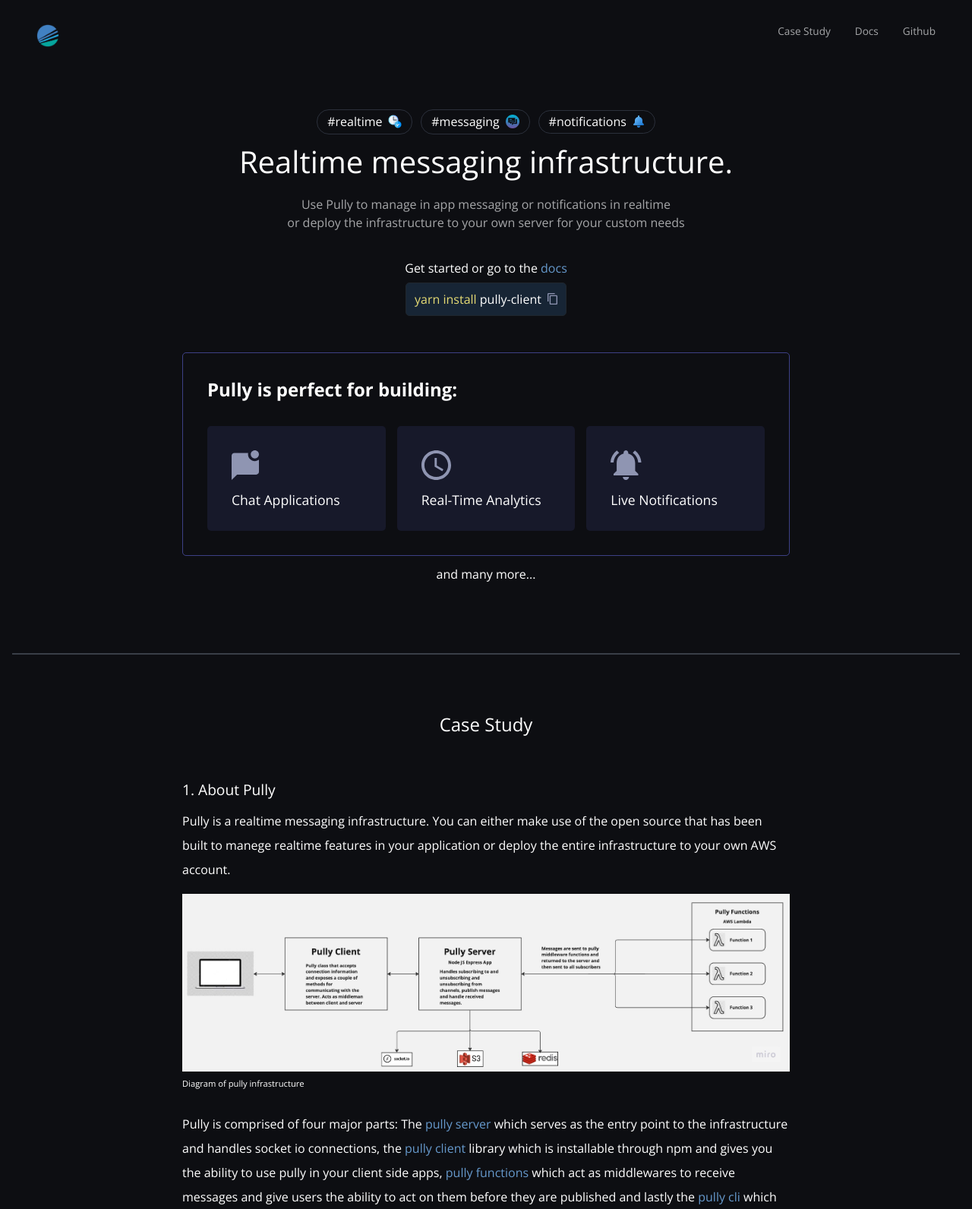
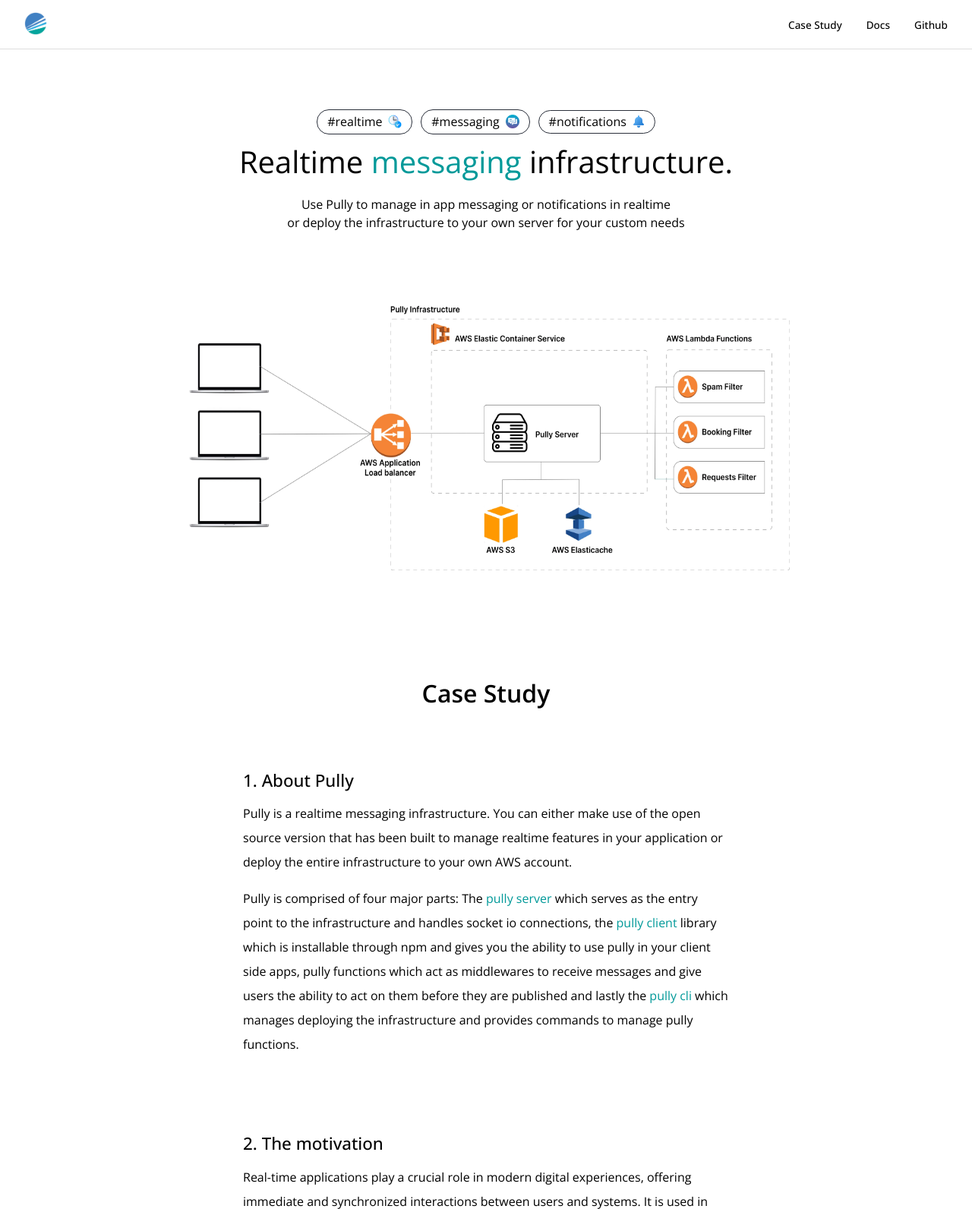
Before and after one commit to Pully-Infra/pully-landing, a plain HTML site: page index.html in a window 1280 px wide. Shown: the top 1592 px of the page at 76% size. Drawn offline with nearby package versions, Linux system fonts and the light colour scheme.

Commit message:
setup base layout for case study

```diff
--- a/index.html
+++ b/index.html
@@ -16,14 +16,15 @@
 
 <body>
     <main>
-        <nav class="pully-nav">
+        <nav>
+            <div class="pully-nav">
                 <div class="logo">
                     <img src="./images/pully.png" width="30px" height="30px" />
                 </div>
                 <div class="links">
                     <ul>
                         <li>
-                        <a href="case-study.html">Case Study</a>
+                            <a href="#case-main">Case Study</a>
                         </li>
                         <li>
                             <a href="https://temporal-stork-160.notion.site/Pully-Documentation-f92390662f9c41e0ae0c2308d3d190b4"
@@ -34,6 +35,7 @@
                         </li>
                     </ul>
                 </div>
+            </div>
         </nav>
         <section class="pully-header">
             <div class="tags">
@@ -42,10 +44,10 @@
                 <span class="notif">#notifications <img src="./images/notification.png" width="16px"
                         height="16px" /></span>
             </div>
-            <p class="main-text">Realtime messaging infrastructure.</p>
+            <p class="main-text">Realtime <span style="color: #009999;">messaging</span> infrastructure.</p>
             <p class="sub-text">Use Pully to manage in app messaging or notifications in realtime <br /> or deploy the
                 infrastructure to your own server for your custom needs</p>
-            <div class="get-started">
+            <!-- <div class="get-started">
                 <p>Get started or go to the <a
                         href="https://temporal-stork-160.notion.site/Pully-Documentation-f92390662f9c41e0ae0c2308d3d190b4"
                         target="_blank" style="color: #6699cc">docs</a></p>
@@ -59,77 +61,86 @@
                         <img src="./images/copy.svg" onclick="copyToClipboard('yarn install pully-client');" />
                     </div>
                 </div>
-            </div>
+            </div> -->
         </section>
-        <section class="pully-use">
-            <div class="pully-use-block-main container">
-                <p class="main-block-text">Pully is perfect for building:</p>
-                <div class="pully-use-block">
-                    <div class="use-case">
-                        <img src="./images/chat.svg" />
-                        <p>Chat Applications</p>
-                    </div>
-                    <div class="use-case">
-                        <img src="./images/realtime.svg" />
-                        <p>Real-Time Analytics</p>
-                    </div>
-                    <div class="use-case">
-                        <img src="./images/notification.svg" />
-                        <p>Live Notifications</p>
-                    </div>
-                </div>
-            </div>
-            <p class="many-more">and many more...</p>
+        <section class="header-img container">
+            <img src="./images/header.webp" width="100%" height="350rem" />
         </section>
-        <hr style="margin-top: 6rem; border: 1px solid #393e47; height: 1px;" />
-        <section class="pully-case-study container">
+        <section class="case-study">
+            <aside class="case-aside">
+                <ul>
+                    <li data-id="case-1">
+                        <span class="dot"></span>
+                        <a href="#case-1">About Pully</a>
+                    </li>
+                    <li data-id="case-2">
+                        <span class="dot"></span>
+                        <a href="#case-2">The motivation</a>
+                    </li>
+                    <li data-id="case-3">
+                        <span class="dot"></span>
+                        <a href="#case-3">How is realtime implemented</a>
+                    </li>
+                    <li data-id="case-3" class="sub-li">
+                        <span class="dot"></span>
+                        <a href="#case-3-1">Data Transfer Pattern: HTTP Requests</a>
+                    </li>
+                </ul>
+            </aside>
+            <div id="case-main" class="case-main container-fluid">
                 <h3>Case Study</h3>
-            <div>
+                <div id="case-1">
                     <h4>1. About Pully</h4>
-                <p>Pully is a realtime messaging infrastructure. You can either make use of the open source that has
-                    been
-                    built to manege realtime features
-                    in your application or deploy the entire infrastructure to your own AWS account.
+                    <p>Pully is a realtime messaging infrastructure. You can either make use of the open source version
+                        that has
+                        been built to manage realtime features in your application or deploy the entire infrastructure
+                        to your own AWS account.
                     </p>
-                <img src="./images/pully-infra.jpg" width="100%" />
-                <span style="display: inline-block; font-size: .7rem;margin-top: .5rem; margin-bottom: 2rem;">Diagram of
+                    <!-- <img src="./images/pully-infra.jpg" width="100%" /> -->
+                    <!-- <span
+                        style="display: inline-block; font-size: .7rem;margin-top: .5rem; margin-bottom: 2rem;">Diagram
+                        of
                         pully
-                    infrastructure</span>
-                <p>Pully is comprised of four major parts: The <span style="color: #6699cc">pully server</span> which
-                    serves as the entry point to the
-                    infrastructure
-                    and handles socket io connections, the <span style="color: #6699cc">pully client</span> library
-                    which is installable through npm and
-                    gives
-                    you the ability
-                    to use pully in your client side apps, <span style="color: #6699cc">pully functions</span> which act
-                    as middlewares to receive messages
+                        infrastructure</span> -->
+                    <p>Pully is comprised of four major parts: The <a href="https://github.com/Pully-Infra/pully-server"
+                            target="_blank" class="inline-link">pully
+                            server</a>
+                        which serves as the entry point to the infrastructure and handles socket io connections, the
+                        <a href="https://github.com/Pully-Infra/pully-client" target="_blank" class="inline-link">pully
+                            client</a> library which is
+                        installable through npm
                         and
-                    give users the
-                    ability to act on them before they are published and lastly the <span style="color: #6699cc">pully
-                        cli</span> which manages deploying
-                    the
-                    infrastructure and
-                    provides commands to manage pully functions.
+                        gives you the ability to use pully in your client side apps, pully
+                        functions which act as middlewares to receive messages and give users the
+                        ability
+                        to
+                        act on them before they are published and lastly the <a
+                            href="https://github.com/Pully-Infra/pully-cli" target="_blank" class="inline-link">pully
+                            cli</a> which manages deploying the infrastructure and provides commands to
+                        manage
+                        pully
+                        functions.
                     </p>
                 </div>
-            <div>
+                <div id="case-2">
                     <h4>2. The motivation</h4>
                     <p>Real-time applications play a crucial role in modern digital experiences, offering immediate and
                         synchronized interactions between users and systems. It is used in applications where realtime
                         updates are essential.
                     </p>
-                <p>Some examples include messaging and chat apps, collaborative tools like google workspace, stock and
-                    trading platforms amongst others.
+                    <p>Some examples include messaging and chat apps, collaborative tools like google workspace, stock
+                        and trading platforms amongst others.
                     </p>
                 </div>
-            <div>
-                <h4>3. How is realtime implemented?</h4>
-                <p>There are several methods of implementing communication between client and server side. This section
-                    explores some of these approaches.
+                <div id="case-3">
+                    <h4>3. How is realtime implemented</h4>
+                    <p>There are several methods of implementing communication between client and server side. This
+                        section explores some of these approaches.
                     </p>
-                <h4>3.1 Data Transfer Pattern: HTTP Requests</h4>
-                <!-- <img src="./images/http.png" width="100%" /> -->
+                </div>
+                <div id="case-3-1">
+                    <h4 class="sub">3.1 Data Transfer Pattern: HTTP Requests</h4>
+                </div>
             </div>
         </section>
 
--- a/javascript/script.js
+++ b/javascript/script.js
@@ -1,3 +1,10 @@
+const caseStudy = document.querySelector(".case-main");
+const caseStudyAside = document.querySelector(".case-aside");
+const caseAsidesLinks = document.querySelectorAll(".case-aside a");
+const caseAsidesLinksLength = caseAsidesLinks.length;
+
+const OFFSET = 60;
+
 function showSnackbar() {
   var x = document.getElementById("snackbar");
   x.className = "show";
@@ -8,7 +15,85 @@ function showSnackbar() {
 }
 
 function copyToClipboard(text) {
-  console.log("copied");
   navigator.clipboard.writeText(text);
   showSnackbar();
 }
+
+function scrollIntoView() {
+  const caseStudyVisible = () => {
+    const elemTop = caseStudy.offsetTop - OFFSET;
+    const elemHeight = caseStudy.offsetHeight;
+
+    const withinViewPort = elemHeight + elemTop;
+    const viewPortReachedEnd = window.scrollY + window.innerHeight;
+
+    const isVisible = window.scrollY <= withinViewPort;
+    const caseStudyTopIsVisible = elemTop <= window.scrollY;
+    const notReachedEnd = withinViewPort >= viewPortReachedEnd;
+
+    return caseStudyTopIsVisible && isVisible && notReachedEnd;
+  };
+
+  if (caseStudyVisible()) {
+    caseStudyAside.style.marginLeft = "0rem";
+  } else {
+    caseStudyAside.style.marginLeft = "-23rem";
+  }
+}
+
+function handleScrollToSections() {
+  const clearLinkSelection = () => {
+    const allSelectedLinks = document.querySelectorAll(
+      ".case-aside a.selected"
+    );
+    const allSubLiTags = document.querySelectorAll("li.sub-li.show");
+
+    allSubLiTags.forEach((subLiTag) => {
+      subLiTag.classList.remove("show");
+    });
+
+    allSelectedLinks.forEach((selectedLink) => {
+      selectedLink.classList.remove("selected");
+    });
+  };
+
+  const handleLinkSelect = (link) => {
+    const li = link.closest("li");
+    const section = li.dataset.id;
+    const subLiTags = document.querySelectorAll(
+      `li.sub-li[data-id="${section}"]`
+    );
+
+    subLiTags.forEach((tag) => {
+      tag.classList.add("show");
+    });
+
+    link.classList.add("selected");
+  };
+
+  for (let i = 0; i < caseAsidesLinksLength; i++) {
+    const link = caseAsidesLinks[i];
+    const hash = link.hash;
+    if (!hash) continue;
+
+    const section = document.querySelector(hash);
+
+    if (!!section && section.offsetTop <= window.scrollY + 16 * 5) {
+      clearLinkSelection();
+      handleLinkSelect(link);
+    }
+  }
+}
+
+function runOnPageLoad() {
+  scrollIntoView();
+  handleScrollToSections();
+}
+
+function runOnScroll() {
+  scrollIntoView();
+  handleScrollToSections();
+}
+
+window.addEventListener("DOMContentLoaded", runOnPageLoad);
+window.addEventListener("scroll", runOnScroll);
--- a/stylesheets/style.css
+++ b/stylesheets/style.css
@@ -12,6 +12,7 @@
   --gray-700: rgb(55, 65, 81);
   --gray-800: rgb(31, 41, 55);
   --gray-900: rgb(17, 24, 39);
+  --aside-width: 23rem;
 }
 
 /* Global */
@@ -19,8 +20,8 @@ html,
 body {
   font-size: 16px !important;
   box-sizing: border-box;
-  color: #fff;
-  background-color: rgb(13, 14, 18);
+  color: #000;
+  /* background-color: rgb(13, 14, 18); */
   font-family: Open sans, system-ui, -apple-system, "Segoe UI", Roboto,
     Helvetica, Arial, sans-serif, "Apple Color Emoji", "Segoe UI Emoji";
   /* height: 100%; */
@@ -34,7 +35,7 @@ body {
 
 main {
   flex: 1;
-  padding: 1rem;
+  padding: 1rem 1.5rem;
 }
 
 *,
@@ -44,7 +45,7 @@ main {
 }
 
 a {
-  color: #fff;
+  color: inherit;
   text-decoration: none;
 }
 
@@ -57,11 +58,37 @@ ul {
   margin: 0 auto;
 }
 
-nav.pully-nav {
+.container-fluid {
+  max-width: 40rem;
+  margin: 0 auto;
+}
+
+.inline-link {
+  color: #009999;
+  cursor: pointer;
+}
+
+/* nav {
+  top: 0;
+  width: 100%;
+  position: fixed;
+} */
+
+nav {
+  top: 0;
+  left: 0;
+  width: 100%;
+  position: fixed;
+  background-color: #fff;
+  border-bottom: 0.5px solid #ddd;
+}
+
+nav .pully-nav {
   display: flex;
+  width: 100%;
   padding: 1rem 2rem;
+  align-items: center;
   justify-content: space-between;
-  /* border-bottom: 0.5px solid #ddd; */
 }
 
 nav .links ul {
@@ -71,16 +98,21 @@ nav .links ul {
 
 nav .links ul > li > a {
   font-size: 0.85rem;
-  color: rgba(240, 241, 243, 0.67);
+  font-weight: 500;
+  /* color: rgba(240, 241, 243, 0.67); */
 }
 
 nav .links ul > li:not(:last-child) {
   padding-right: 2rem;
 }
 
+section.header-img {
+  margin-top: 6rem;
+}
+
 section.pully-header {
   text-align: center;
-  margin-top: 4rem;
+  margin-top: 8rem;
 }
 
 section.pully-header .tags {
@@ -106,7 +138,7 @@ section.pully-header .main-text {
 }
 
 section.pully-header .sub-text {
-  color: rgba(240, 241, 243, 0.67);
+  /* color: rgba(240, 241, 243, 0.67); */
   line-height: 1.5rem;
 }
 
@@ -206,29 +238,98 @@ section.pully-use .pully-use-block .use-case img {
   margin-bottom: 1rem;
 }
 
-section.pully-case-study {
-  margin-top: 5rem;
+section.case-study {
+  margin-top: 3rem;
 }
 
-section.pully-case-study h3 {
+.case-main {
+  padding-top: 6rem;
+  padding-bottom: 10rem;
+}
+
+.case-main div {
+  padding-top: 1.5rem;
+}
+
+.case-main h3 {
+  font-size: 2rem;
+  text-align: center;
+  font-weight: 600;
+}
+
+.case-main h4 {
+  font-size: 1.4rem;
+  margin-top: 2rem;
+  margin-bottom: 1rem;
+  font-weight: 500;
+}
+
+.case-main h4.sub {
+  font-size: 1.2rem;
+}
+
+.case-main h4:before {
+  content: " ";
+  visibility: hidden;
+  display: block;
+  padding-top: 2rem;
+
+  /* margin-top: 4rem; */
+}
+
+.case-main p {
+  line-height: 2rem;
+}
+
+.case-main p:not(:first-child) {
+  margin-bottom: 1rem;
+}
+
+.case-aside {
+  top: 4.05rem;
+  left: 0;
+  height: 100vh;
+  padding: 2rem 2.4rem;
+  margin-left: calc(var(--aside-width) * -1);
+  position: fixed;
+  border-right: 0.5px solid #ddd;
+  background-color: #fff;
+  width: var(--aside-width);
+  transition: margin-left 0.2s;
+}
+
+.case-aside ul li {
+  /* text-decoration: none; */
+  padding-bottom: 1.5rem;
+}
+
+.case-aside ul li.sub-li {
+  margin-left: 2rem;
+  display: none;
+}
+
+.case-aside ul li.sub-li.show {
+  display: block;
+}
+
+.case-aside ul > li a {
+  /* text-decoration: none; */
+  cursor: pointer;
+  font-weight: 600;
+  font-size: 0.875rem;
+}
+
+.case-aside ul > li a.selected {
+  /* text-decoration: none; */
+  color: #009999;
+}
+
+/* section.pully-case-study h3 {
   font-size: 1.5rem;
   text-align: center;
   margin-bottom: 2rem;
 }
-
-section.pully-case-study div {
-  margin-top: 4rem;
-}
-
-section.pully-case-study h4 {
-  font-size: 1.2rem;
-  margin-bottom: 1rem;
-}
-
-section.pully-case-study p {
-  line-height: 2rem;
-  margin-bottom: 1rem;
-}
+*/
 
 footer {
   flex-shrink: 0;
```
Also changed, not shown: images/header.png (added), images/header.svg (added), images/header.webp (added), 1 other file. Lines whose indentation alone changed are shown as unchanged.
